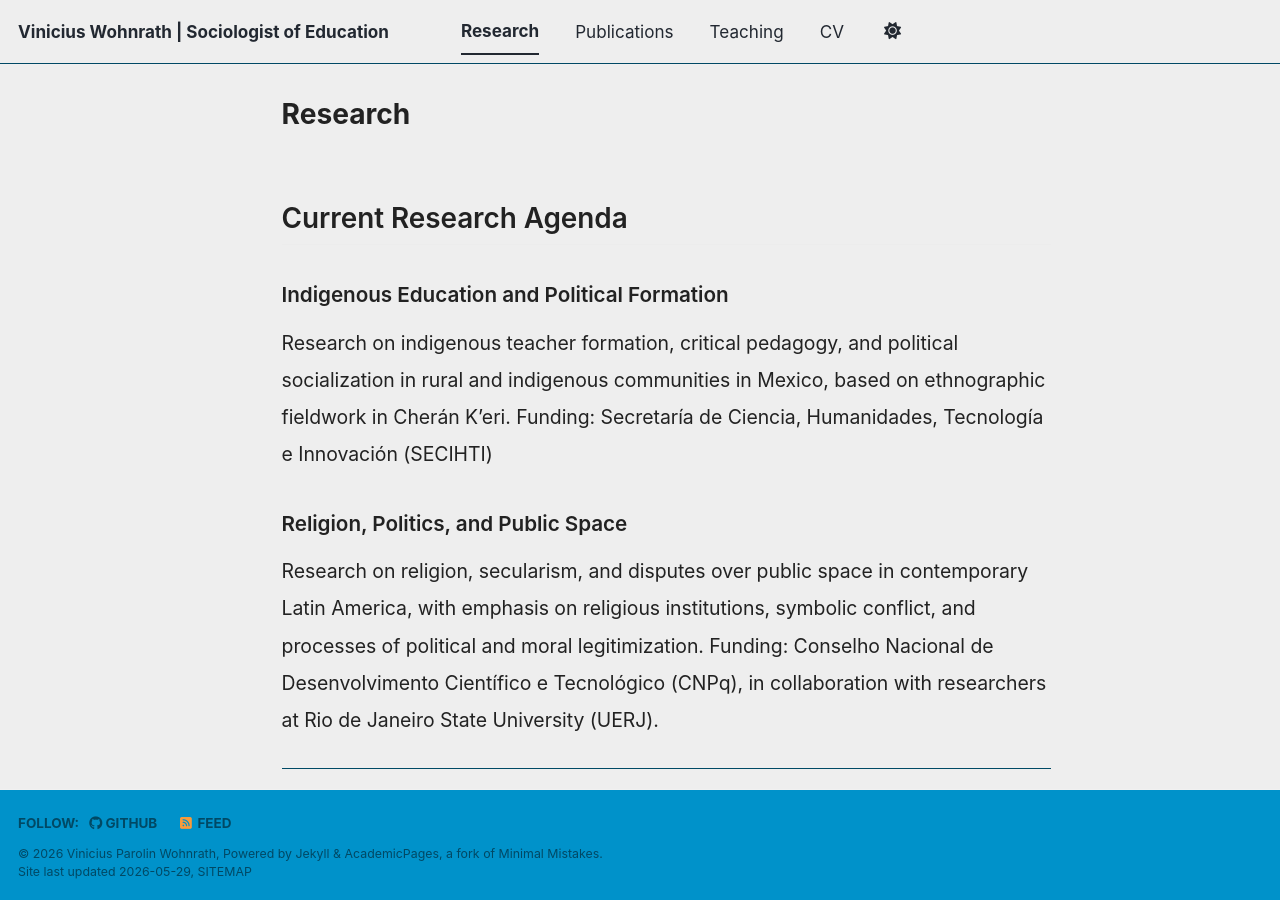
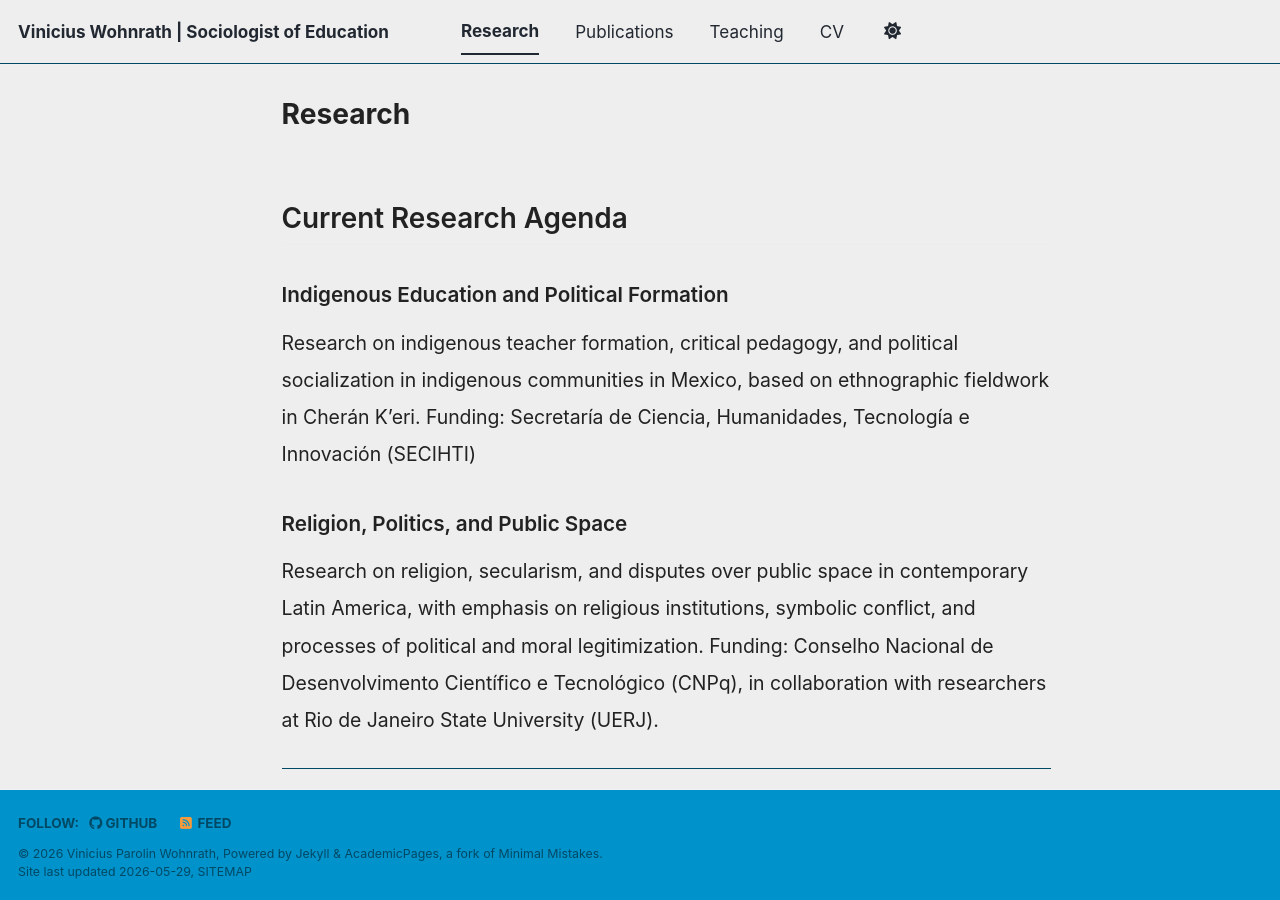
Before and after one commit to viniciuswohnrath/viniciuswohnrath.github.io, a Jekyll site: the page built from _pages/research.md, in a window 1280 px wide and 900 px high. Built offline with Jekyll 4.4.1, drawn with Linux system fonts in a browser that asks for light colours; a script bundle is joined from its source files by our own code; library files that are not in the unit come from our copies; some of the changed text lies outside the part shown.

Commit message:
Update research.md

```diff
--- a/_pages/research.md
+++ b/_pages/research.md
@@ -10,7 +10,7 @@ classes: wide
 
 ### Indigenous Education and Political Formation
 
-Research on indigenous teacher formation, critical pedagogy, and political socialization in rural and indigenous communities in Mexico, based on ethnographic fieldwork in Cherán K’eri.
+Research on indigenous teacher formation, critical pedagogy, and political socialization in indigenous communities in Mexico, based on ethnographic fieldwork in Cherán K’eri.
 Funding: Secretaría de Ciencia, Humanidades, Tecnología e Innovación (SECIHTI)
 
 ### Religion, Politics, and Public Space
@@ -48,10 +48,6 @@ Doctoral research on Catholic intellectuals, constitutional debates, and dispute
 
 ---
 
-## International Research Experience
-
-My academic trajectory includes research periods and institutional collaborations in Brazil, France, Argentina, and Mexico.
-
 **Previous Affiliations**
 - Universidad Nacional Autónoma de México (UNAM)
 - Universidade Estadual de Campinas (UNICAMP)
```
